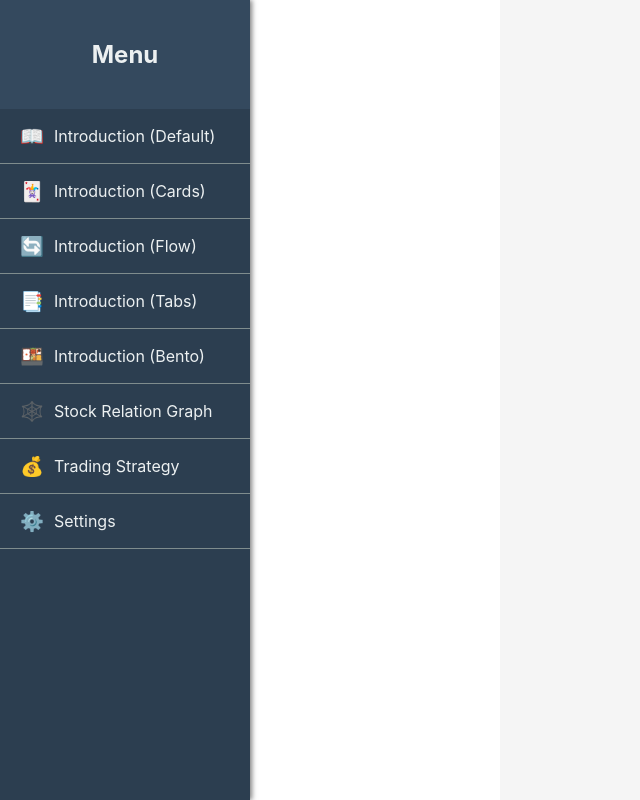
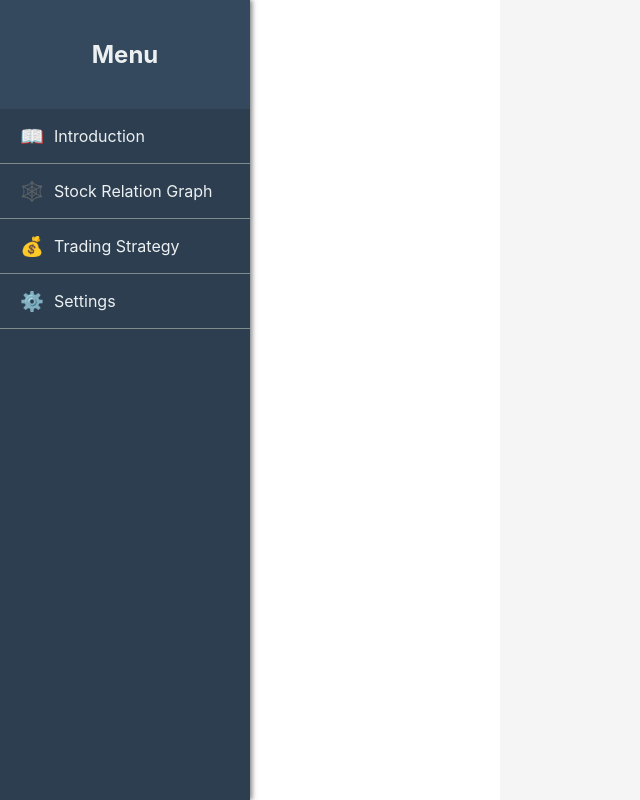
Before and after one commit to guan0612/Portfolio_Managment_System, a React (Create React App) app in the folder front-end/: page /introduction-flow in a window 1280 px wide. Shown: the whole page, without its empty margins (0-640 px from the left). Built offline with nearby package versions, Linux system fonts and the light colour scheme.

Commit message:
Update Sidenav.js

```diff
--- a/front-end/src/components/Sidenav.js
+++ b/front-end/src/components/Sidenav.js
@@ -4,11 +4,7 @@ import { Link } from 'react-router-dom';
 
 const Sidenav = () => {
   const menuItems = [
-    { to: '/', icon: '📖', text: 'Introduction (Default)' },
-    { to: '/introduction-cards', icon: '🃏', text: 'Introduction (Cards)' },
-    { to: '/introduction-flow', icon: '🔄', text: 'Introduction (Flow)' },
-    { to: '/introduction-tabs', icon: '📑', text: 'Introduction (Tabs)' },
-    { to: '/introduction-bento', icon: '🍱', text: 'Introduction (Bento)' },
+    { to: '/introduction-bento', icon: '📖', text: 'Introduction' },
     { to: '/stock-graph', icon: '🕸️', text: 'Stock Relation Graph' },
     { to: '/trading-strategy', icon: '💰', text: 'Trading Strategy' },
     { to: '/settings', icon: '⚙️', text: 'Settings' },
```
